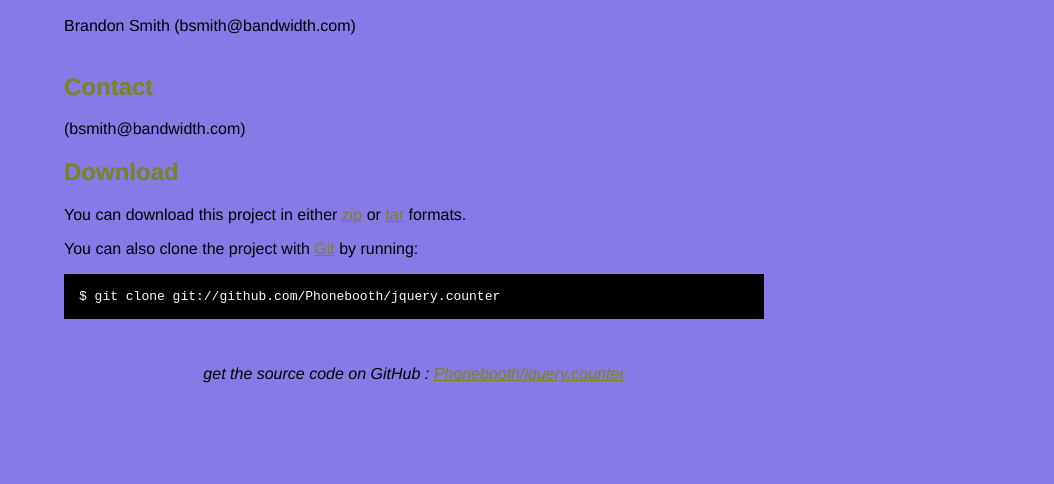
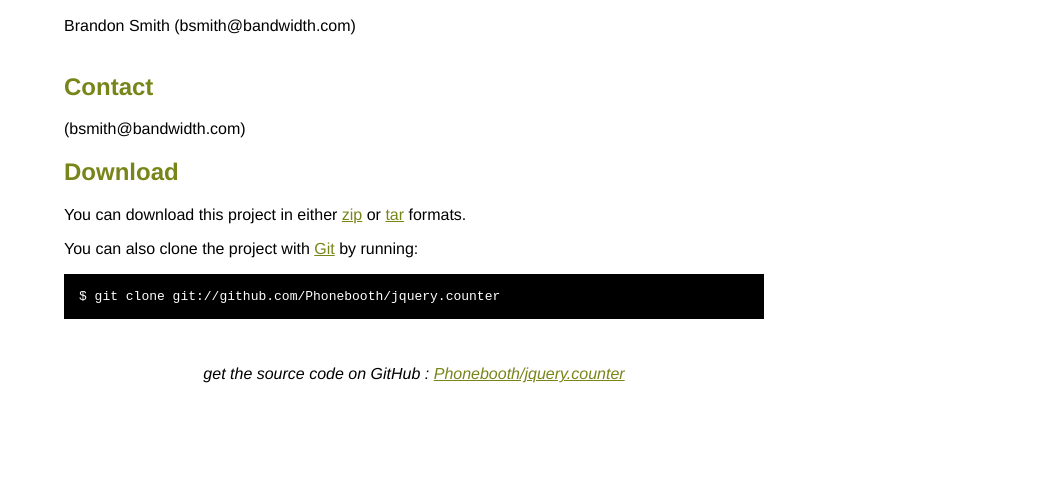
Before and after one commit to Phonebooth/jquery.counter, a plain HTML site: page index.html in a window 1280 px wide. Shown: the part 316-800 px from the top of the page, without its empty margins (226-1280 px from the left). Drawn offline with Linux system fonts and the light colour scheme.

Commit message:
collor change

```diff
--- a/index.html
+++ b/index.html
@@ -8,7 +8,6 @@
   <style type="text/css">
     body {
       margin-top: 1.0em;
-      background-color: #877ae6;
       font-family: Helvetica, Arial, FreeSans, san-serif;
       color: #000000;
     }
```
